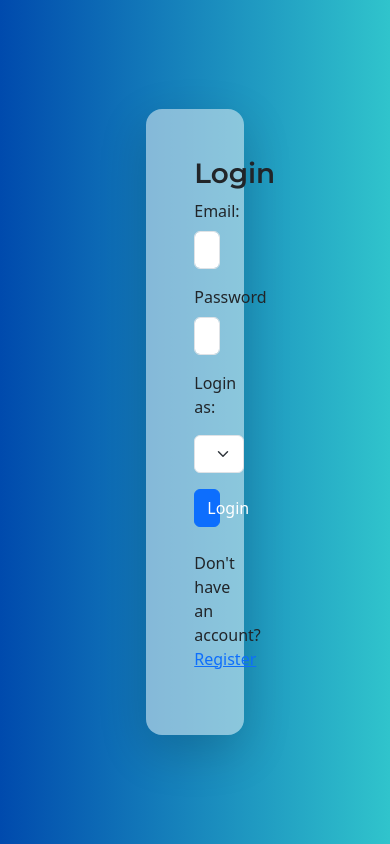
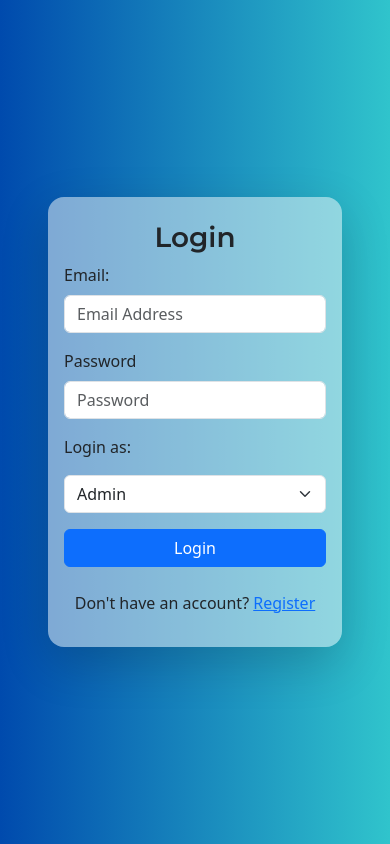
Before and after one commit to kainah07/Healthy_life_clinic, a PHP site: page /login.html in a window 390 px wide. Run offline with PHP 8.4, Linux system fonts and the light colour scheme.

Commit message:
feat: add mobile responsiveness to  login and booking page

```diff
--- a/booking.html
+++ b/booking.html
@@ -11,8 +11,8 @@
 
   <body class="vh-100 d-flex justify-content-center align-items-center">
 
-    <div class="bg-light p-5 rounded-4 shadow-lg bg-opacity-50">
-      <h1 class="text-center mb-5">Make an Appointment</h1>
+    <div class="bg-light p-lg-5 p-md-5 p-3 rounded-4 shadow-lg bg-opacity-50 m-3">
+      <h1 class="text-center mb-lg-5 m-md-5 m-4 mt-lg-0">Make an Appointment</h1>
       <form action="">
         <div class="mb-3">
           <label for="specialization" class="form-label">Specialization:</label>
--- a/css/forms.css
+++ b/css/forms.css
@@ -15,3 +15,15 @@ h1{
   font-family: 'Montserrat', sans-serif;
   font-weight: 600 !important;
 }
+
+.login-container {
+  max-width: 500px;
+  width: 20%;
+}
+
+@media (max-width: 992px) {
+
+  .login-container {
+    width: 90%;
+  }
+}
--- a/login.html
+++ b/login.html
@@ -8,9 +8,9 @@
       <link href="https://cdn.jsdelivr.net/npm/bootstrap@5.3.7/dist/css/bootstrap.min.css" rel="stylesheet" integrity="sha384-LN+7fdVzj6u52u30Kp6M/trliBMCMKTyK833zpbD+pXdCLuTusPj697FH4R/5mcr" crossorigin="anonymous">
   </head>
   <body class="d-flex justify-content-center align-items-center vh-100">
-    <div class="container w-25 shadow-lg px-0 rounded-4 bg-light bg-opacity-50">
-      <div class="p-5">
-        <h1 class="text-center">Login</h1>
+    <div class="login-container shadow-lg px-0 rounded-4 bg-light bg-opacity-50 mx-5">
+      <div class="p-lg-5 p-md-5 p-3">
+        <h1 class="text-center mt-2">Login</h1>
         <form action="">
           <div class="mb-3">
             <label for="email" class="form-label">Email:</label>
```
